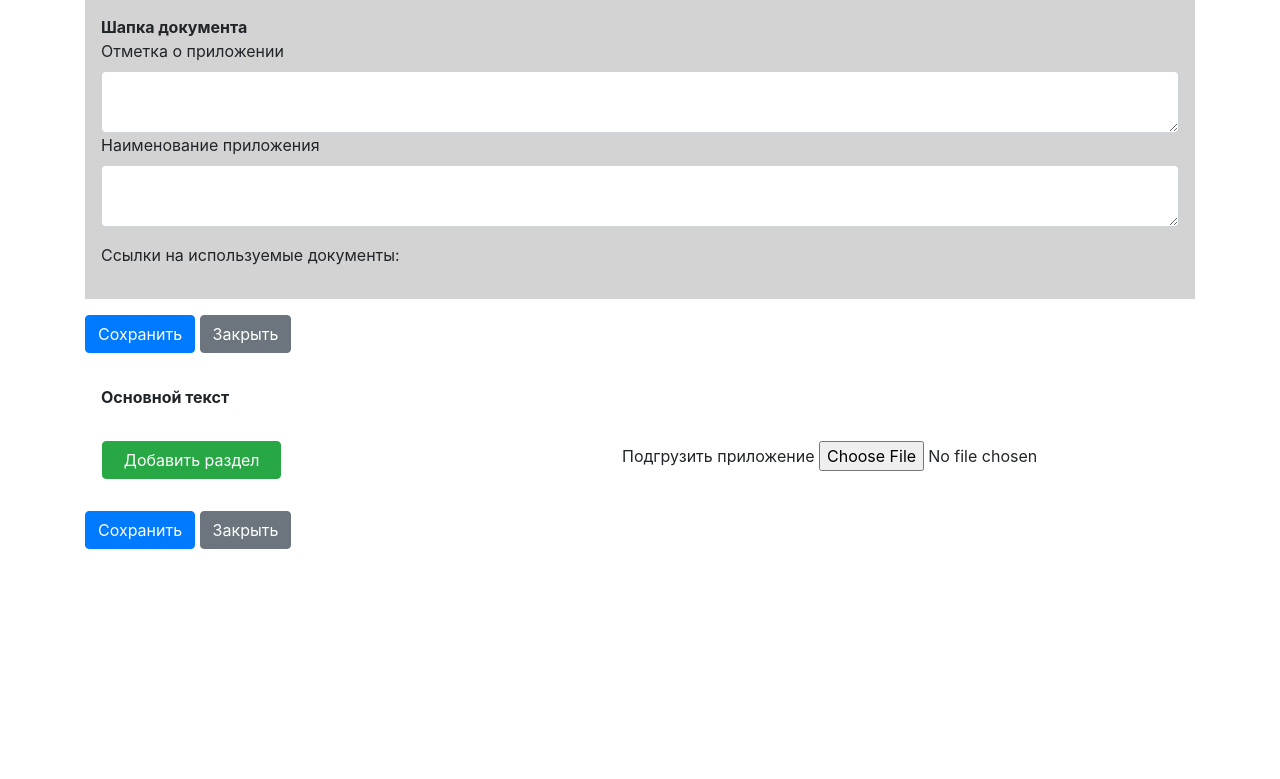
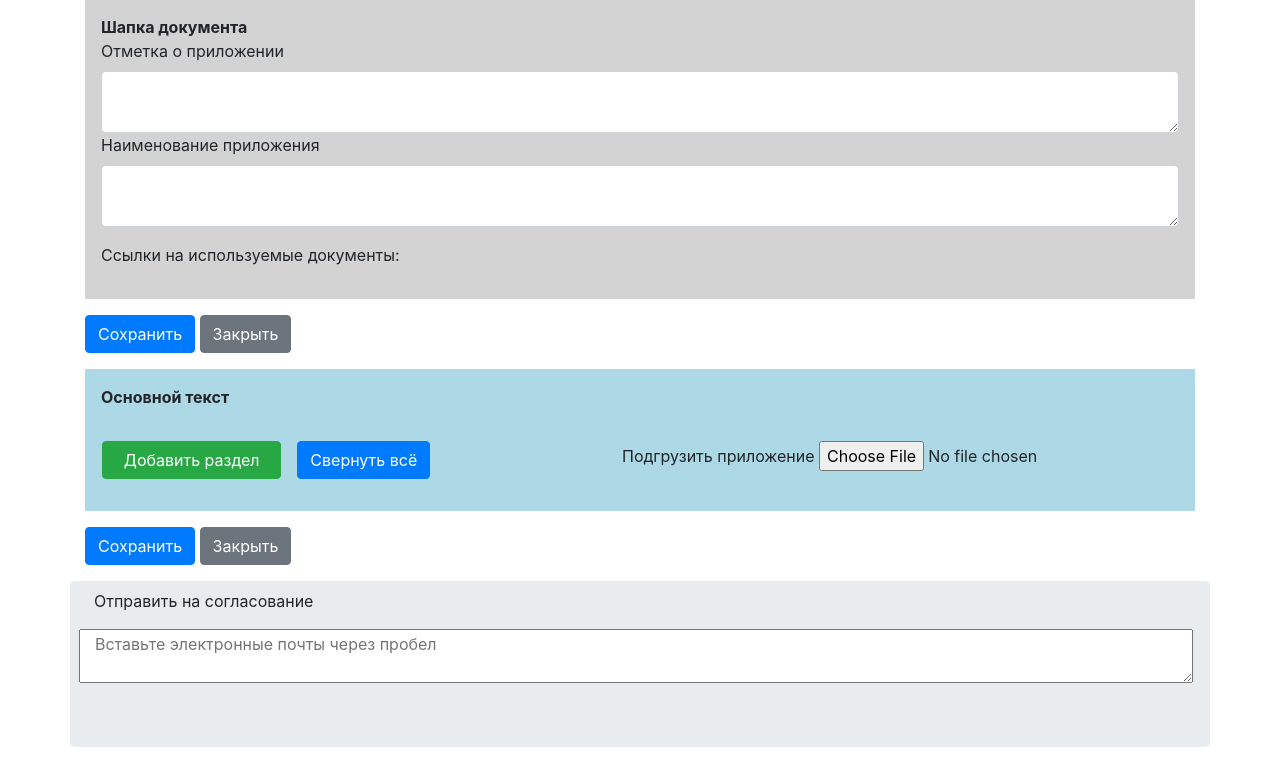
Before and after one commit to romakir/kanbala, a Flask app: template app/templates/main/regulation_editor.html in a window 1280 px wide. Shown: the part 141-920 px from the top of the page. Before the commit the page ends 690 px from the top, so only its background shows below. Run offline with Flask 2, Linux system fonts and the light colour scheme; the template is opened without the code that fills it: values that come from a table or form of the project are taken from there, others are empty; some libraries are stand-ins or nearby versions.

Commit message:
верстка редактора

```diff
--- a/app/templates/main/regulation_editor.html
+++ b/app/templates/main/regulation_editor.html
@@ -60,22 +60,31 @@
                     <button class="btn btn-primary mt-3" form="editor" type="submit">Сохранить</button>
                     <a class="btn btn-secondary mt-3" href="{{ url_for('main.index') }}">Закрыть</a>
                 </div>
-                <div class="p-3 main-text">
+                <div class="p-3 main-text" style="background: lightblue">
                     <p><b>Основной текст</b></p>
                     <div class="row p-3">
                         <a href="{{ url_for('main.editor_add_chapter', regulation_version_id=regulation_version.id) }}" class="btn btn-success col-2">Добавить раздел</a>
+                        <button type="button" onclick="hide_all()" class="btn btn-primary ml-3">Свернуть всё</button>
                         <div class="col text-right ml-auto">
                             <label  for="file">Подгрузить приложение</label>
                             <input  type="file" id="file">
                         </div>
                     </div>
                 </div>
-                <button class="btn btn-primary" form="editor" type="submit">Сохранить</button>
-                <a class="btn btn-secondary" href="{{ url_for('main.index') }}">Закрыть</a>
+                <div class="mt-3">
+                    <button class="btn btn-primary" form="editor" type="submit">Сохранить</button>
+                    <a class="btn btn-secondary" href="{{ url_for('main.index') }}">Закрыть</a>
+                </div>
             </form>
         </div>
     </div>
 
+    <div class="container jumbotron pl-4 pt-2 mt-3">
+        <p>Отправить на согласование</p>
+        <div class="row">
+            <textarea class="col" placeholder="Вставьте электронные почты через пробел"></textarea>
+        </div>
+    </div>
 {% endblock %}
 
 {% block scripts %}
@@ -157,5 +166,12 @@
                 {#    body: JSON.stringify(data)#}
                 };
             };
+
+        function hide_all() {
+            let showing_nodes = document.querySelectorAll('.show')
+            for (let n of showing_nodes) {
+                n.classList.toggle('show')
+            }
+        }
     </script>
 {% endblock %}
```
